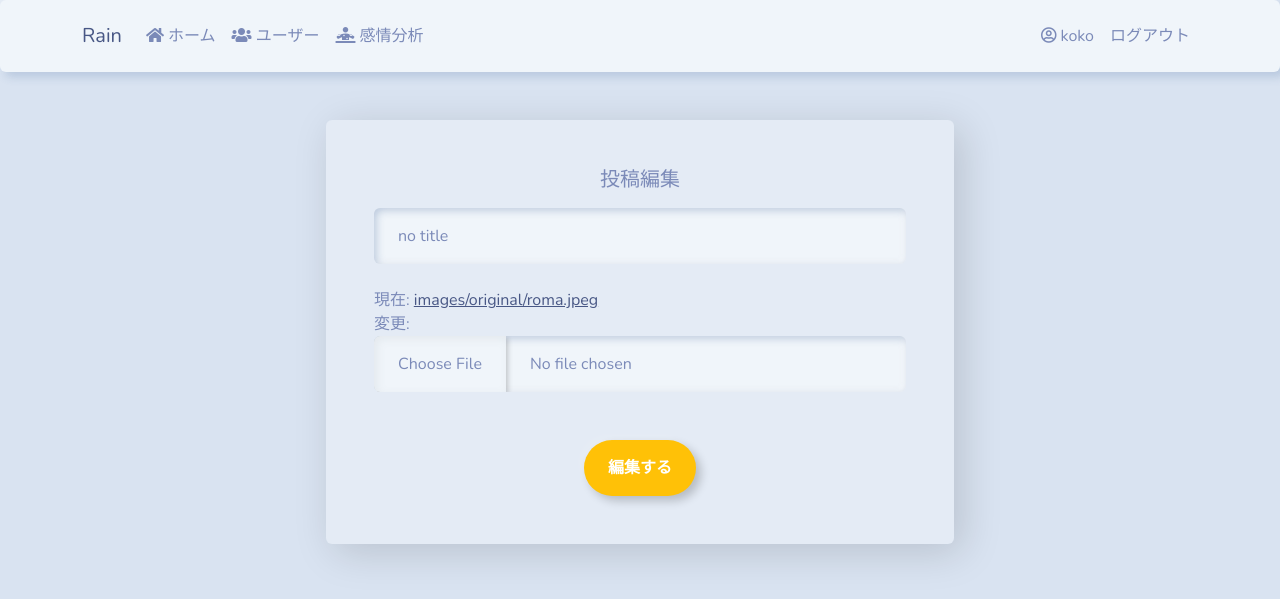
After one commit to miyazigasshuku/rain, a Django app: page /7/update in a window 1280 px wide. The commit adds this page. Shown: the top 599 px of the page. Run offline with Django 3.2, Linux system fonts and the light colour scheme; a user stored in the database is signed in; data comes from the database, SQL or seed files in the repository; both versions use the stored data as it was after the commit; parts of the project's set-up code (start-up, migrations or seed data) failed here and were passed over; some libraries are stand-ins or nearby versions.

Commit message:
投稿削除・編集機能done

```diff
--- /dev/null
+++ b/photoremake/templates/post_update.html
@@ -0,0 +1,35 @@
+{% extends 'base.html' %}
+{% load widget_tweaks %}
+
+
+{% block title %}
+編集
+{% endblock title %}
+
+{% block content %}
+
+<div class="row justify-content-center mt-5">
+    <div class="col-12 col-md-6">
+        <div class="card shadow-lg">
+            <div class="card-body p-5">
+                <h5 class="card-title text-center mb-3">投稿編集</h5>
+                <form method="POST" enctype="multipart/form-data">
+                    {% csrf_token %}
+                    <div class="mb-4">
+                        {% render_field form.title class='form-control' %}
+                    </div>
+                    <div class="my-3">
+                        {% render_field form.photo class='form-control' %}
+                    </div>
+                    <div class="button text-center mt-5">
+                        <button class="btn btn-outline-warning btn-block mx-auto" type="submit">編集する</button>
+                    </div>
+                </form>
+            </div>
+        </div>
+
+    </div>
+</div>
+
+
+{% endblock content %}
--- a/photoremake/urls.py
+++ b/photoremake/urls.py
@@ -5,6 +5,8 @@ from .import views
 app_name = 'photoremake'
 urlpatterns = [
     path('', views.index, name="index"),
+    path('<pk>/update', views.PhotoUpdateView.as_view(), name='photo-update'),
+    path('<pk>/delete', views.PhotoDeleteView.as_view(), name='photo-delete'),
     path('upload/', views.upload_photo, name="upload"),
     path('upload_image/', views.upload_image, name='upload_image'),
     path('emotion/', views.emotion, name='emotion')
--- a/photoremake/views.py
+++ b/photoremake/views.py
@@ -11,6 +11,9 @@ from .forms import UploadForm, ImageForm
 from django.utils.timezone import now
 from profiles.models import Profile
 from django.contrib.auth.decorators import login_required
+from django.contrib.auth.mixins import LoginRequiredMixin
+from django.urls import reverse_lazy
+from django.contrib import messages
 
 # 関数型でしか書いたことないから関数でまず書くわ
 import cognitive_face as CF
@@ -25,13 +28,65 @@ CF.BaseUrl.set(BASE_URL)
 
 @login_required
 def index(request):
+    '''
+    新規投稿、一覧表示
+    '''
     photos = Photo.objects.all()
     profile = Profile.objects.get(user=request.user)
+    p_form = UploadForm()
+    post_added = False
+    if 'submit_p_form' in request.POST:
+        print(request.POST)
+        p_form = UploadForm(request.POST, request.FILES)
+        if p_form.is_valid():
+            instance = p_form.save(commit=False)
+            instance.author = profile  # 投稿者
+            instance.save()
+            p_form = UploadForm()  # 更新
+            post_added = True
     context = {
         'photos': photos,
-        'profile': profile
+        'profile': profile,
+        'p_form': p_form,
+        'post_added': post_added
     }
     return render(request, 'index.html', context)
+
+
+class PhotoUpdateView(LoginRequiredMixin, generic.UpdateView):
+    '''
+    投稿編集
+    '''
+    form_class = UploadForm
+    model = Photo
+    template_name = 'post_update.html'
+    success_url = reverse_lazy('photoremake:index')
+
+    def form_valid(self, form):
+        profile = Profile.objects.get(user=self.request.user)
+        # 投稿者本人しか編集できないようにする
+        if form.instance.author == profile:
+            return super().form_valid(form)
+        else:
+            form.add_error(None, '権限がありません。')
+            return super().form_valid(form)
+
+
+class PhotoDeleteView(LoginRequiredMixin, generic.DeleteView):
+    '''
+    投稿削除
+    '''
+    model = Photo
+    template_name = 'confirm_delete.html'
+    success_url = reverse_lazy('photoremake:index')
+
+    def get_object(self, *args, **kwargs):
+        pk = self.kwargs.get('pk')
+        obj = Photo.objects.get(pk=pk)
+        # 投稿者本人しか編集できないようにする
+        if not obj.author.user == self.request.user:
+            messages.warning(self.request, '権限がありません。')
+        return obj
 
 
 face_cascade_path = '/usr/local/opt/opencv/share/'\
@@ -57,16 +112,16 @@ def upload_photo(request):
         form = UploadForm()
         obj = Photo.objects.all()
 
-        #エラー処理のつもり
+        # エラー処理のつもり
         if obj.exists() == False:
-            return render(request, 'upload.html', {'form': form,'obj':obj,})
+            return render(request, 'upload.html', {'form': form, 'obj': obj, })
 
         max_id = Photo.objects.latest('id').id
-        obj = Photo.objects.get(id = max_id)
+        obj = Photo.objects.get(id=max_id)
         x = settings.BASE_DIR + "/" + obj.photo.url
         y = settings.BASE_DIR + "/" + obj.photo.url
-        #gray(x,y)
-        back_aogaku(x,y)
+        # gray(x,y)
+        back_aogaku(x, y)
 
     return render(request, 'upload.html', {
         'form': form,
@@ -94,12 +149,10 @@ def upload_image(request):
     else:
         form = ImageForm()
 
-
     return render(request, 'upload_image.html', {
         'form': form,
-        'objs':objs,
+        'objs': objs,
     })
-
 
 
 def emotion(request):
@@ -113,7 +166,7 @@ def emotion(request):
             img.author = usr
             img.save()
             print("セーブ完了")
-            return redirect('photoremake:index')
+            return redirect('photoremake:emotion')
         else:
             print("失敗")
     else:
@@ -122,21 +175,20 @@ def emotion(request):
         if obj.exists() == False:
             return render(request, 'upload.html', {'form': form})
         max_id = Photo.objects.latest('id').id
-        obj = Photo.objects.get(id = max_id)
+        obj = Photo.objects.get(id=max_id)
         print(obj.photo.url)
         x = settings.BASE_DIR + "/" + obj.photo.url
         y = settings.BASE_DIR + "/" + obj.photo.url
         emo = analyze_emotion(x, y)
         one, two, three = emo[0], emo[1], emo[2]
 
-
     return render(request, 'emotion.html', {
         'form': form,
-        'obj':obj,
+        'obj': obj,
         'emo': emo,
-        "one":one,
-        "two":two,
-        "three":three,
+        "one": one,
+        "two": two,
+        "three": three,
     })
 
 
@@ -162,19 +214,23 @@ def back_aogaku(input_path, output_path):
     back.paste(face, (0, 0), mask_im)  # im1にくり抜いた写真を貼り付け
     back.save(input_path, quality=95)
     img = cv2.imread(input_path)
-    cv2.putText(img,'AOYAMAGAKUIN',(20, 500),cv2.FONT_HERSHEY_COMPLEX,3,(255,0,255),4, lineType=cv2.LINE_AA) #文字書く！
-    cv2.imwrite(output_path, img) #保存
+    cv2.putText(img, 'AOYAMAGAKUIN', (20, 500), cv2.FONT_HERSHEY_COMPLEX,
+                3, (255, 0, 255), 4, lineType=cv2.LINE_AA)  # 文字書く！
+    cv2.imwrite(output_path, img)  # 保存
+
 
 def analyze_emotion(input_path, output_path):
     print(input_path)
     result = CF.face.detect(input_path, attributes='emotion')
     if result == []:
-        result = [{"faceAttributes":{"emotion":{'anger': 0.0, 'contempt': 0.0, 'disgust': 0.0, 'fear': 0.0, 'happiness': 0.0, 'neutral': 0.0, 'sadness': 0.0, 'surprise': 0.0}}}]
+        result = [{"faceAttributes": {"emotion": {'anger': 0.0, 'contempt': 0.0, 'disgust': 0.0,
+                                                  'fear': 0.0, 'happiness': 0.0, 'neutral': 0.0, 'sadness': 0.0, 'surprise': 0.0}}}]
     img = cv2.imread(input_path)
     print(result)
     emotion = result[0]["faceAttributes"]['emotion']
     print(emotion)
-    sorted_dict = sorted(emotion.items(), key = lambda item: item[1], reverse = True)
+    sorted_dict = sorted(
+        emotion.items(), key=lambda item: item[1], reverse=True)
     rank = sorted_dict[0:3]
     ranking = japanese(rank)
     text = str(rank)
@@ -182,11 +238,13 @@ def analyze_emotion(input_path, output_path):
     for i in range(len(rank)):
         text = str(rank[i][0])
         fifty = (i + 1) * 50
-        cv2.putText(img, text,(0, fifty),cv2.FONT_HERSHEY_PLAIN,3,(0,0,0),6, lineType=cv2.LINE_AA) #文字書く！
+        cv2.putText(img, text, (0, fifty), cv2.FONT_HERSHEY_PLAIN,
+                    3, (0, 0, 0), 6, lineType=cv2.LINE_AA)  # 文字書く！
 
-    #cv2.putText(img, text,(0, 50),cv2.FONT_HERSHEY_PLAIN,3,(3,184,115),1, lineType=cv2.LINE_AA) #文字書く！
-    cv2.imwrite(output_path, img) #保存
+    # cv2.putText(img, text,(0, 50),cv2.FONT_HERSHEY_PLAIN,3,(3,184,115),1, lineType=cv2.LINE_AA) #文字書く！
+    cv2.imwrite(output_path, img)  # 保存
     return ranking
+
 
 def japanese(ranking):
     for i in range(len(ranking)):
--- a/templates/base.html
+++ b/templates/base.html
@@ -9,8 +9,10 @@
     <!-- <link href="https://cdn.jsdelivr.net/npm/bootstrap@5.0.0-beta1/dist/css/bootstrap.min.css" rel="stylesheet" integrity="sha384-giJF6kkoqNQ00vy+HMDP7azOuL0xtbfIcaT9wjKHr8RbDVddVHyTfAAsrekwKmP1" crossorigin="anonymous"> -->
     <link rel="stylesheet" href="https://bootswatch.com/5/morph/bootstrap.min.css">
 
+    <!-- font-awesome -->
+    <link rel="stylesheet" href="https://pro.fontawesome.com/releases/v5.10.0/css/all.css" integrity="sha384-AYmEC3Yw5cVb3ZcuHtOA93w35dYTsvhLPVnYs9eStHfGJvOvKxVfELGroGkvsg+p" crossorigin="anonymous"/>
+
     <!--Custom css-->
-    <!-- <link rel="stylesheet" href="{% static 'style.css'%}"> -->
     <title>Rain - {% block title %}{% endblock title %}</title>
 </head>
 <body>
--- a/templates/navbar.html
+++ b/templates/navbar.html
@@ -11,27 +11,31 @@
         </button>
 
         <div class="collapse navbar-collapse" id="navbarSupportedContent">
-            <ul class="navbar-nav mr-auto">
-                <li class="{% if request.path == path_to_home %} nav-item text-danger {% endif %} nav-item">
+            <ul class="navbar-nav me-auto">
+                <li class="nav-item mr-4">
                     <a class="nav-link" href="/"><i class="fa fa-home"></i>&nbsp;ホーム</a>
                 </li>
-                <li class="nav-item text-danger">
+                <li class="nav-item mr-4">
                     <a class="nav-link" href="{% url 'profiles:all_profiles' %}"><i class="fa fa-users"></i>&nbsp;ユーザー</a>
                 </li>
+                <li class="nav-item mr-4">
+                    <a class="nav-link" href="{% url 'photoremake:emotion' %}"><i class="fa fa-diagnoses"></i>&nbsp;感情分析</a>
+                </li>
+
             </ul>
             <ul class="navbar-nav ml-auto">
                 {% if request.user.is_authenticated %}
-                <li class="nav-item">
-                    <a class="nav-link" href="{% url 'profiles:my-profile' %}">{{ request.user }}</a>
+                <li class="nav-item mr-4">
+                    <a class="nav-link" href="{% url 'profiles:my-profile' %}"><i class="far fa-user-circle"></i>&nbsp;{{ request.user }}</a>
                 </li>
-                <li class="nav-item">
+                <li class="nav-item mr-4">
                     <a class="nav-link" href="{% url 'accounts:logout' %}">ログアウト</a>
                 </li>
                 {% else %}
-                <li class="nav-item">
+                <li class="nav-item mr-4">
                     <a class="nav-link" href="{% url 'accounts:login' %}">ログイン</a>
                 </li>
-                <li class="nav-item">
+                <li class="nav-item mr-4">
                     <a class="nav-link" href="{% url 'accounts:signup' %}">サインアップ</a>
                 </li>
                 {% endif %}
```
Also changed, not shown: photoremake/templates/confirm_delete.html (added, +38 -0 lines), photoremake/templates/index.html (+28 -4 lines), profiles/templates/profiles/profile_detail.html (+4 -4 lines), db.sqlite3, 1 other file.
